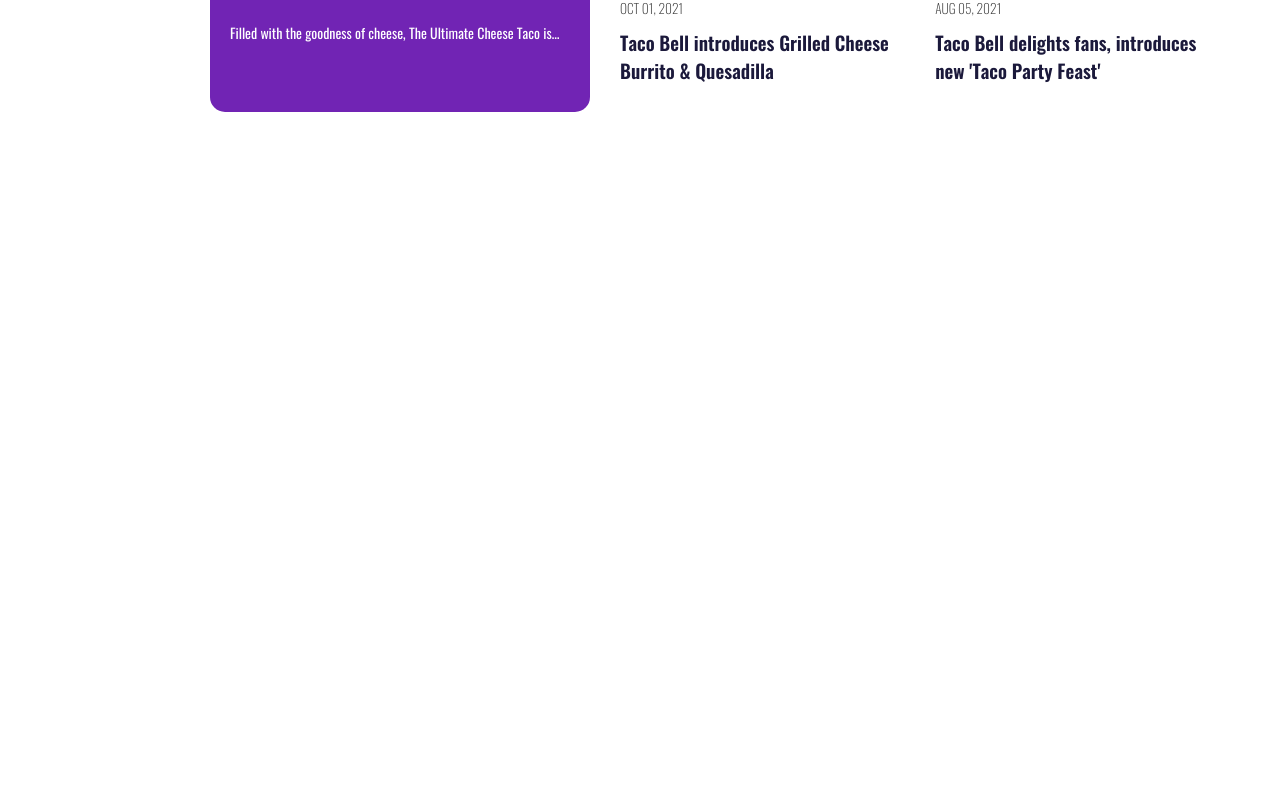
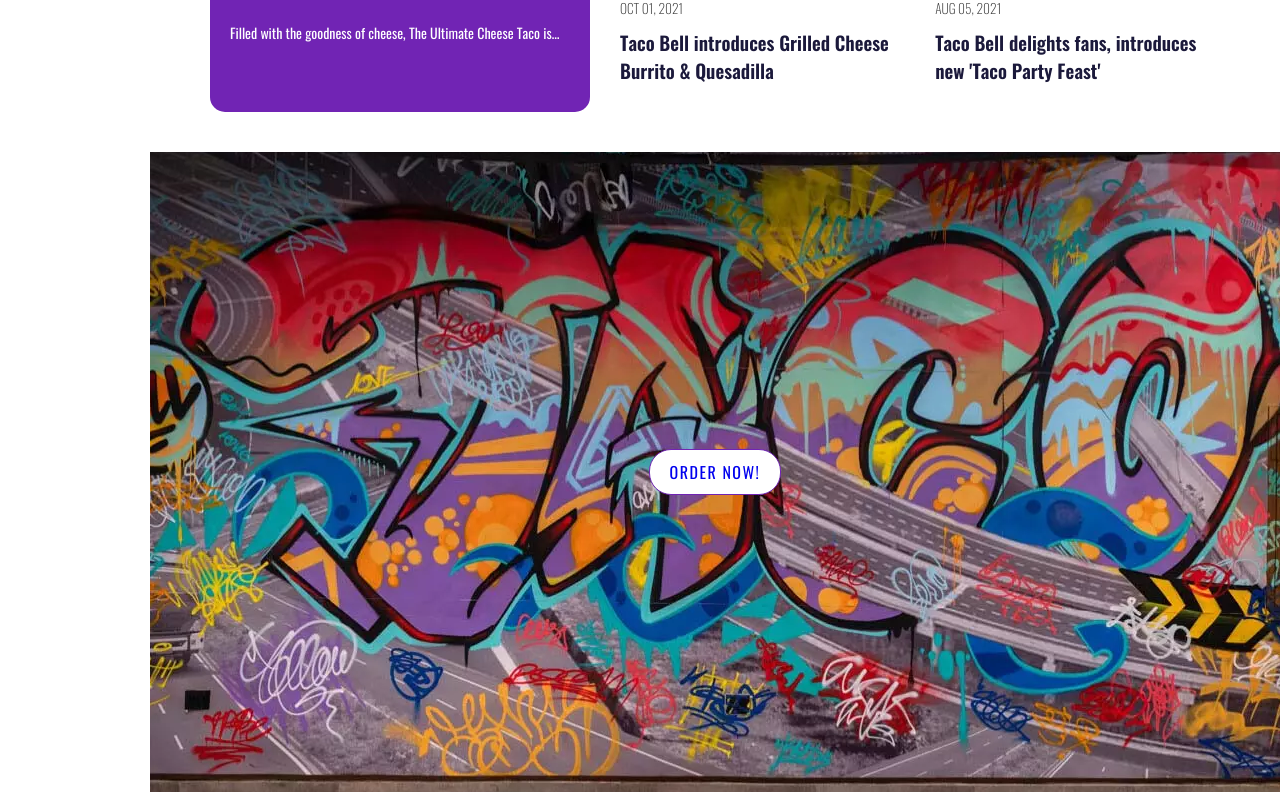
Before and after one commit to RamonMauricioDev/Tacobell-clone, a React (Create React App) app: page / in a window 1280 px wide. Shown: the part 2970-3762 px from the top of the page. Before the commit the page ends 3122 px from the top, so only its background shows below. Built offline with nearby package versions, Linux system fonts and the light colour scheme.

Commit message:
Ordernow done for now.

```diff
--- a/src/App.js
+++ b/src/App.js
@@ -11,6 +11,7 @@
         <Ourmenu />
         <Ourlocations />
         <Taconews />
+        <Ordernow />
       </div>
     </div>
   );
--- a/src/containers/ordernow/Ordernow.jsx
+++ b/src/containers/ordernow/Ordernow.jsx
@@ -4,9 +4,8 @@
 const Ordernow = () => {
   return (
     <div className='ordernow__container'>
-      <h1>Ordernow!</h1>
         <div className='ordernow__bg'>
-          <button className='ordernow__button'>Order now</button>
+          <a href="#" className='ordernow__link'>Order now!</a>
         </div>
     </div>
   )
--- a/src/containers/ordernow/ordernow.css
+++ b/src/containers/ordernow/ordernow.css
@@ -1,9 +1,28 @@
 .ordernow__bg{
-    height: 40vh;
+    height: 80vh;
     background-image: url('./ordernow images/ordernow-bg.webp');
     background-position: center center;
     background-repeat: no-repeat;
+    display: flex;
+    justify-content: center;
+    align-items: center;
 }
 
-.ordernow__button{
+.ordernow__link{
+    background-color: #fff;
+    padding: 10px 20px;
+    border-radius: 22px;
+    letter-spacing: 1.5px;
+    font-weight: 400;
+    text-transform: uppercase;
+    cursor: pointer;
+    text-decoration: none;
+    border: 1px solid #7124b4;
+    transition: 0.3s ease-in-out;
 }
+
+.ordernow__link:hover{
+    background-color: #7124b4;
+    color: #fff;
+    transform: scale(1.1);
+}
--- a/src/containers/taconews/Taconews.jsx
+++ b/src/containers/taconews/Taconews.jsx
@@ -6,13 +6,7 @@
 import grilled from './taconews images/Grilled-cheese.webp'
 import tacoparty from './taconews images/Tacoparty-fest.webp'
 
-const ResponsiveNews = () => (
-  <>
-
-  </>
-)
-
-const Fullnews = () => (
+const News = () => (
   <>
     <div className='taconews taconews__principal'>
       <div className='taconews__photo full' style={{backgroundImage: `url(${principal__photo})`}}></div>
@@ -74,7 +68,7 @@
         <a href="#" className='taconews__seemore'>See more news</a>
       </div>
       <div className='taconews__grid'>
-        <Fullnews></Fullnews>
+        <News></News>
       </div>
     </div>
   )
```
